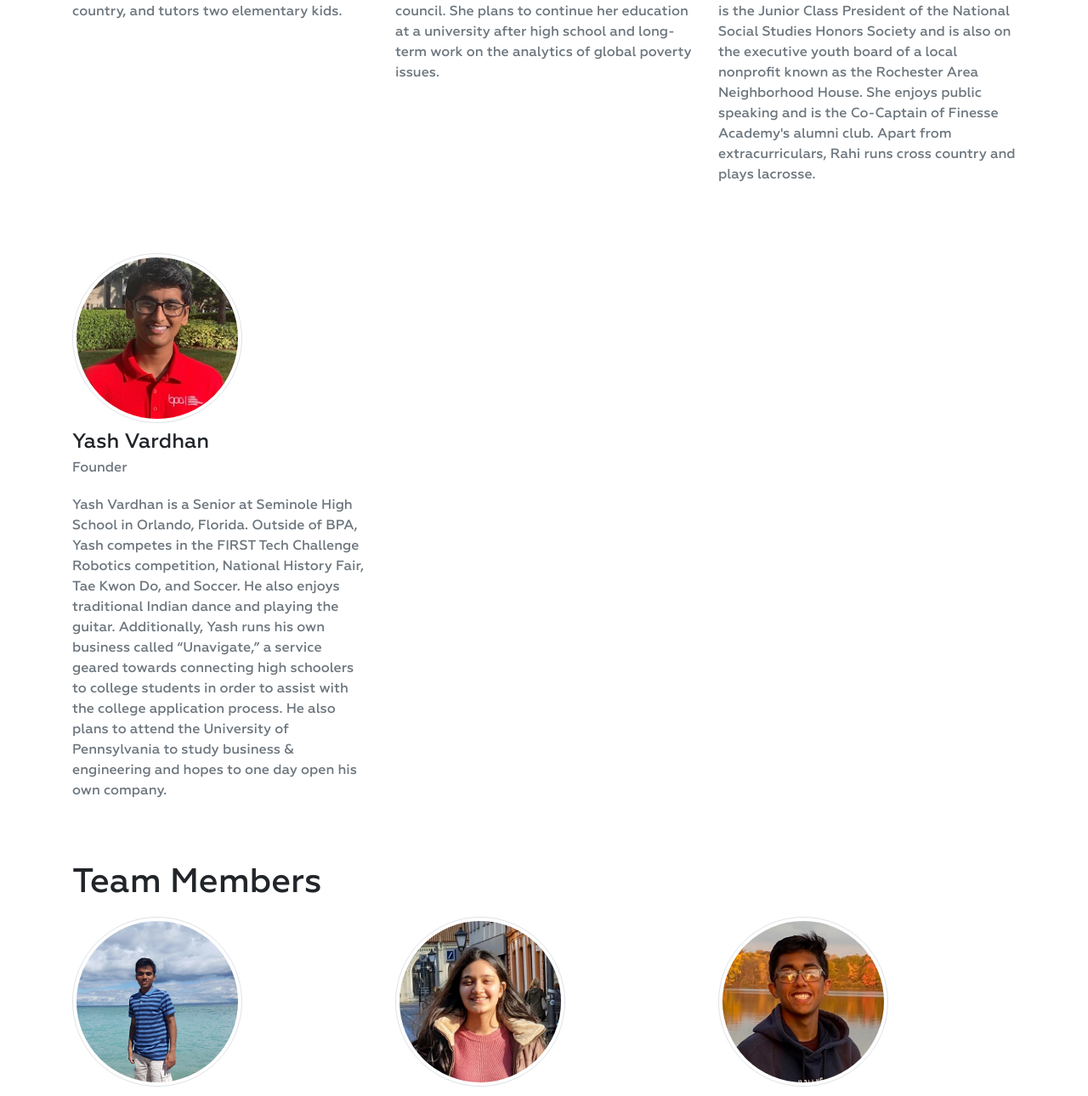
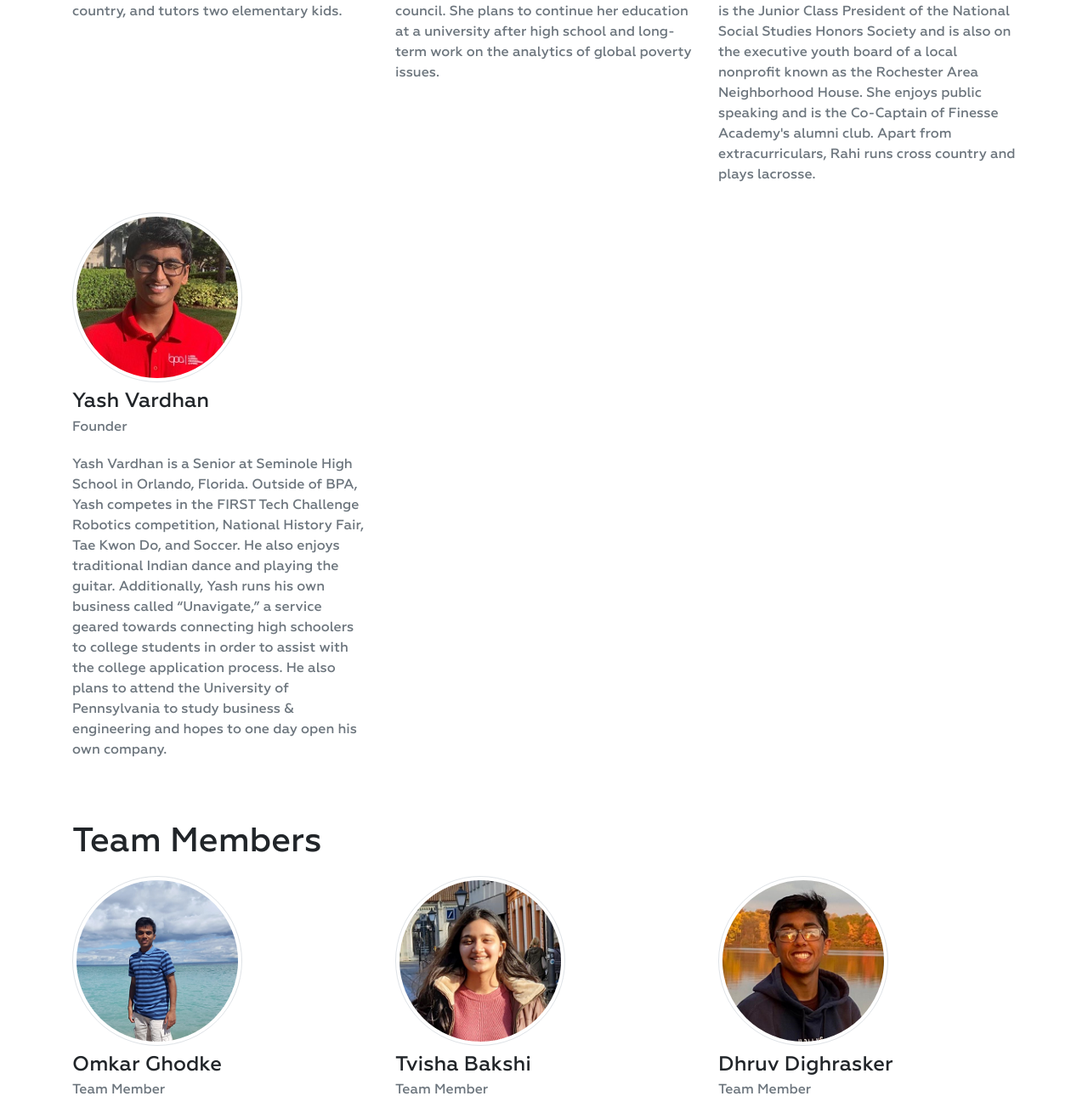
Before and after one commit to christianstefaniw/interniac-website, a Django app: page /aboutus/ in a window 1280 px wide. Shown: the part 639-1929 px from the top of the page at 85% size. Run offline with Django 3.2, Linux system fonts and the light colour scheme; some libraries are stand-ins or nearby versions.

Commit message:
removed mt from aboutus

```diff
--- a/templates/aboutus/aboutus.html
+++ b/templates/aboutus/aboutus.html
@@ -132,7 +132,7 @@
                         </div>
                     </div>
                 </div>
-                <div class="row mt-5">
+                <div class="row">
                     <div class="col-lg-4">
                         <div class="text-center card-box">
                             <div class="member-card pt-2 pb-2">
```
